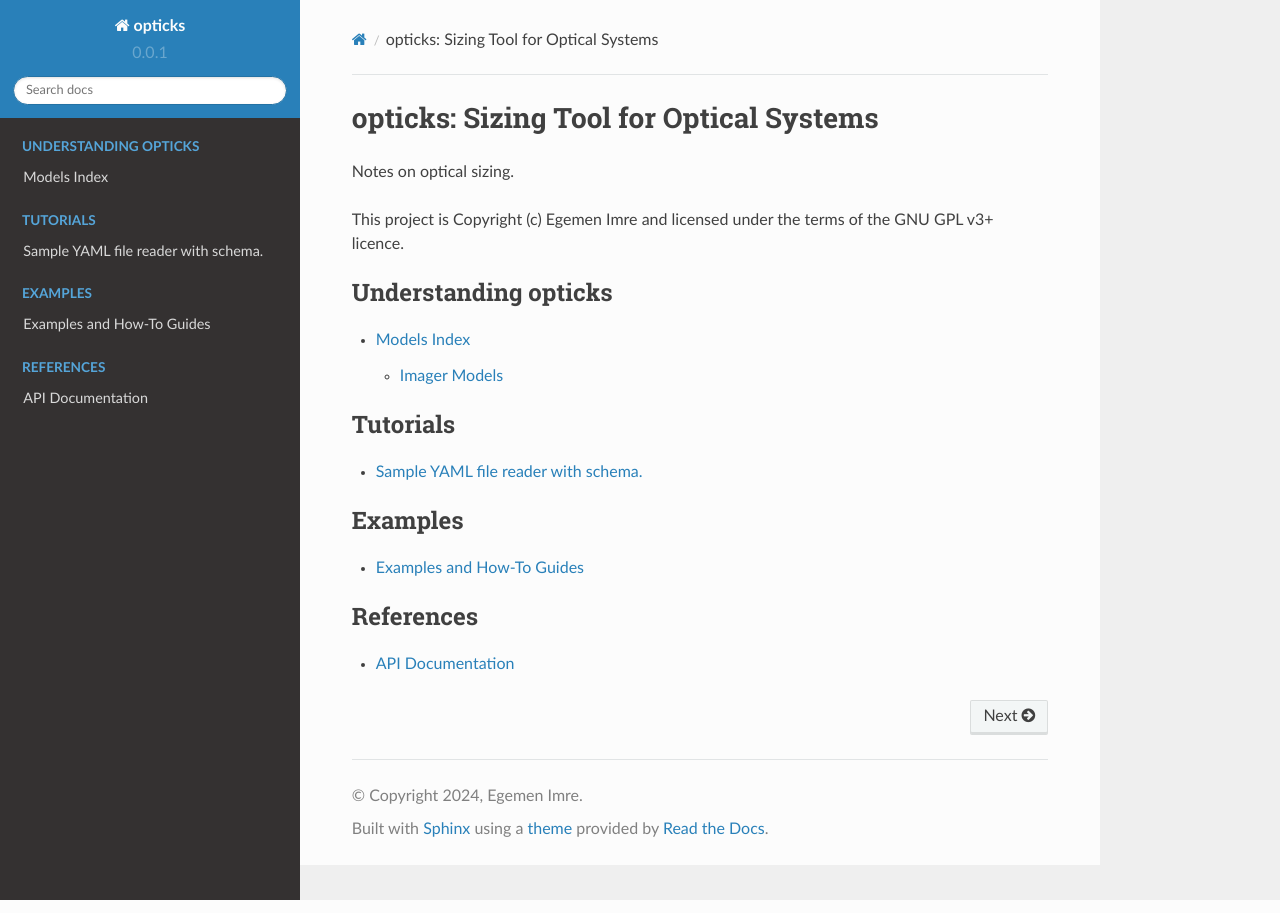
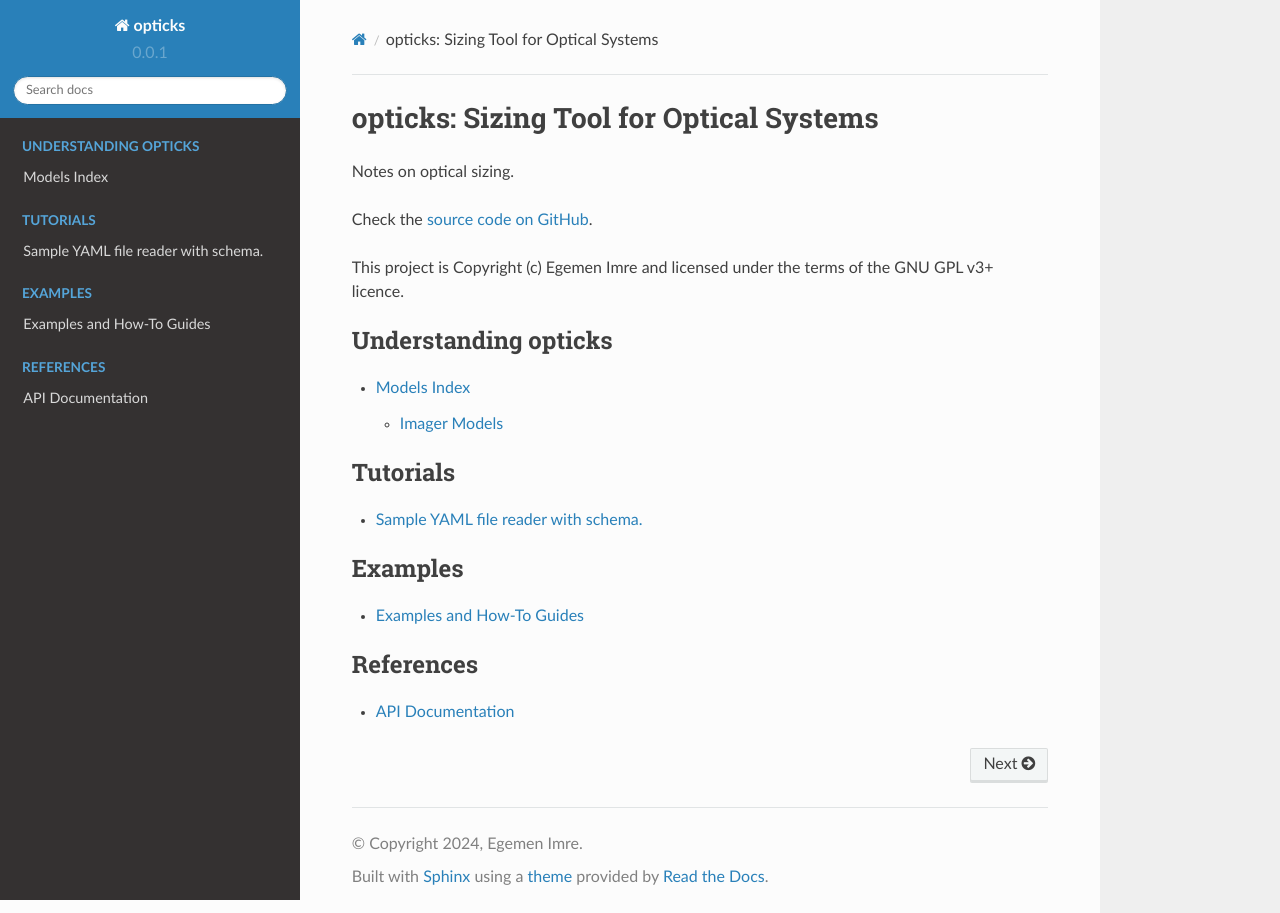
Before and after one commit to egemenimre/opticks, a Sphinx documentation site: the page built from docs/index.md, in a window 1280 px wide. Built offline with Sphinx 7.4.7 and the Read the Docs theme 2.0.0, drawn with Linux system fonts in a browser that asks for light colours.

Commit message:
added github link

```diff
--- a/docs/index.md
+++ b/docs/index.md
@@ -1,6 +1,8 @@
 # opticks: Sizing Tool for Optical Systems
 
 Notes on optical sizing.
+
+Check the [source code on GitHub](https://github.com/egemenimre/opticks).
 
 This project is Copyright (c) Egemen Imre and licensed under the terms of the GNU GPL v3+ licence.
 
```
